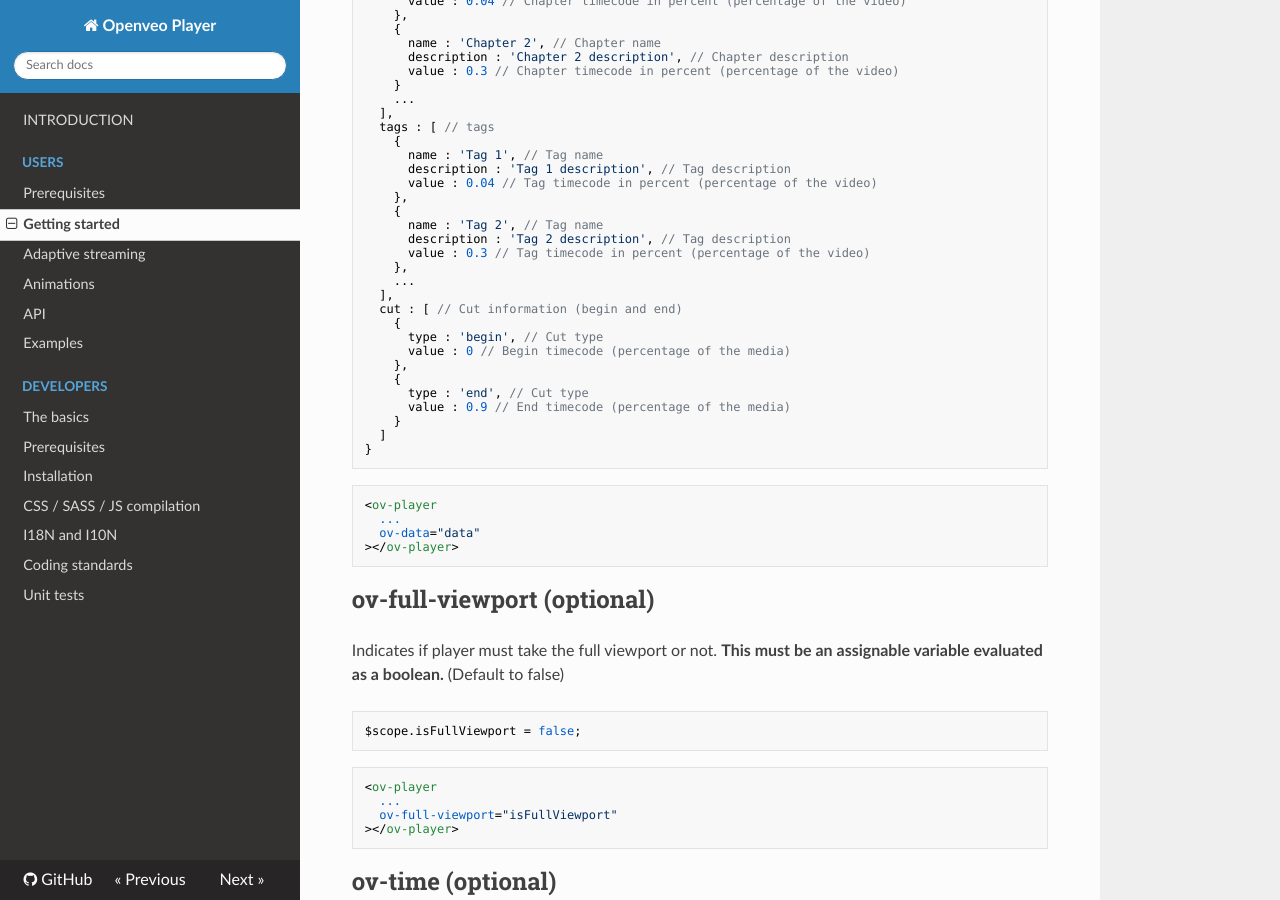
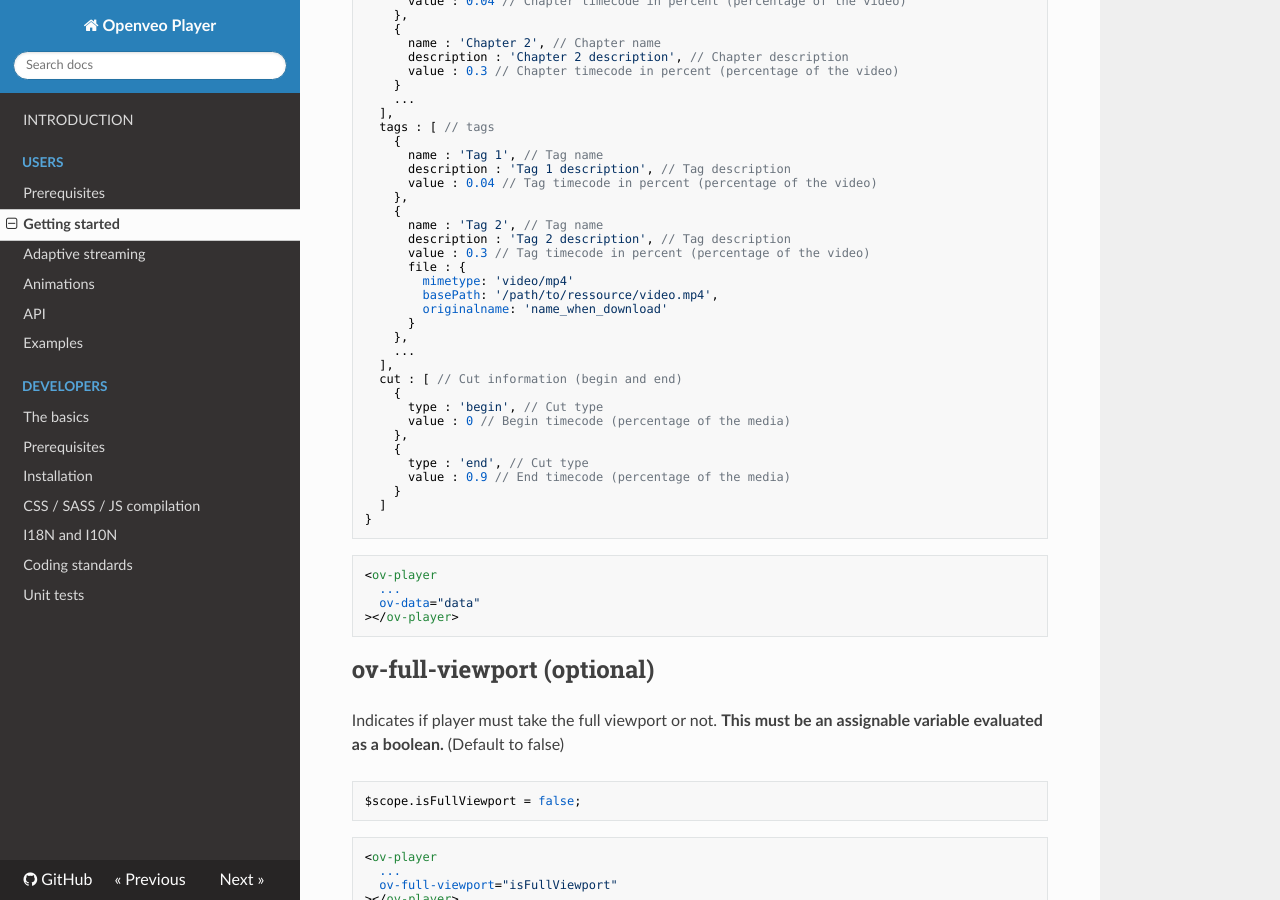
Before and after one commit to veo-labs/openveo-player, an MkDocs documentation site: the page built from docs/getting-started.md, in a window 1280 px wide and 900 px high, scrolled down 2508 px. Built offline with MkDocs 1.6.1, drawn with Linux system fonts in a browser that asks for light colours; nearby versions of some CDN libraries; old or Windows-style settings are respelled for this version of MkDocs.

Commit message:
Delete wrong integration code and add documentation on tag file

```diff
--- a/css/modules/_tagsView.scss
+++ b/css/modules/_tagsView.scss
@@ -28,6 +28,7 @@
     font-size: 16px;
     padding: 10px 20px;
     line-height: 20px;
+    background-color: #eee;
   }
   .download{
     background-color: $foreground-color;
--- a/docs/getting-started.md
+++ b/docs/getting-started.md
@@ -136,6 +136,11 @@ $scope.data = {
       name : 'Tag 2', // Tag name
       description : 'Tag 2 description', // Tag description
       value : 0.3 // Tag timecode in percent (percentage of the video)
+      file : {
+        mimetype: 'video/mp4'
+        basePath: '/path/to/ressource/video.mp4',
+        originalname: 'name_when_download'
+      }
     },
     ...
   ],
```
Also changed, not shown: 1 other file.
